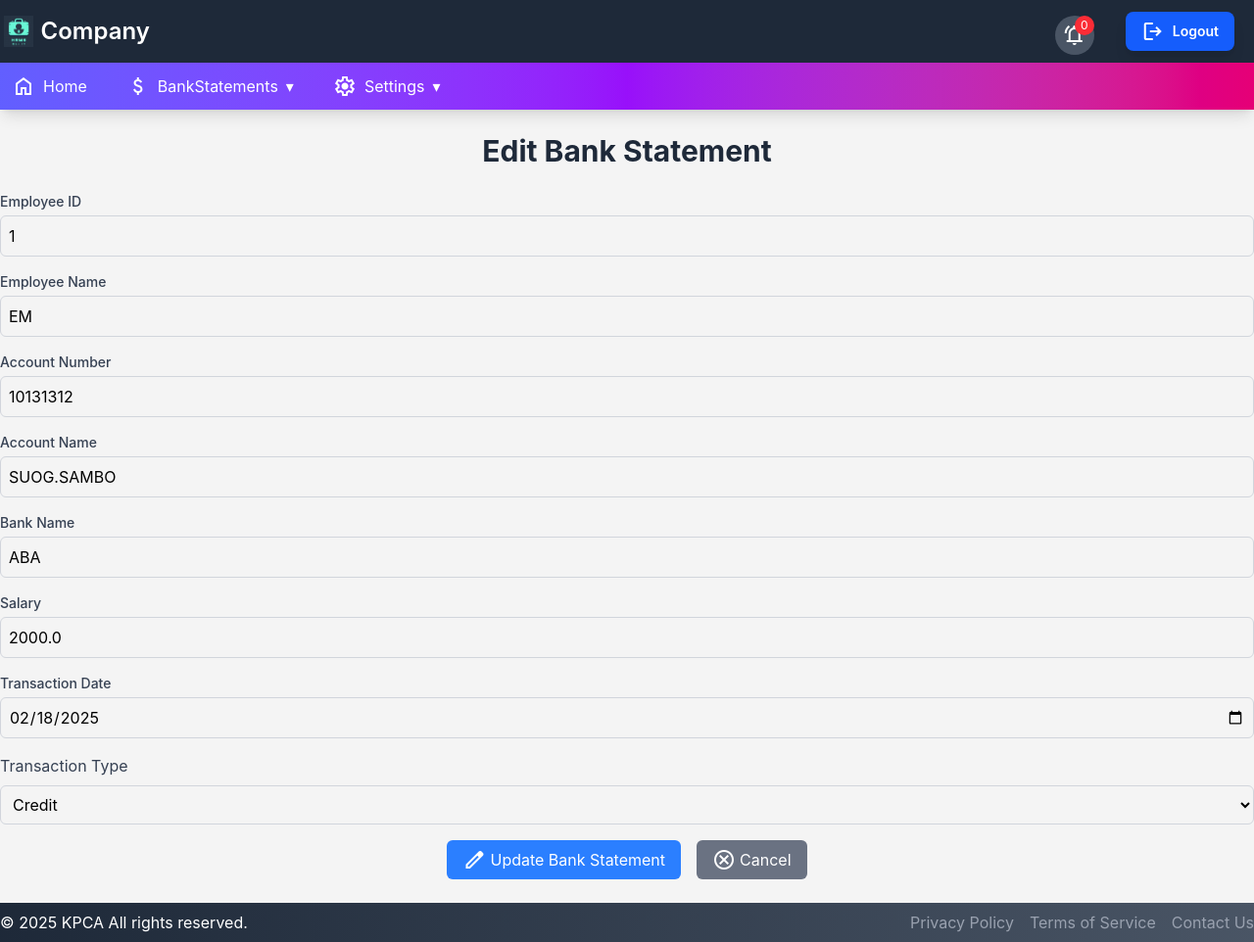
After one commit to suongsambo/hrms-web-app-python, a Flask app: page /bankstatement/edit/1 in a window 1280 px wide. The commit adds this page. Shown: the whole page at 98% size. Run offline with Flask 3, Linux system fonts and the light colour scheme; data comes from the database, SQL or seed files in the repository; both versions use the stored data as it was after the commit; some libraries are stand-ins or nearby versions; some web fonts are replaced.

Commit message:
add bankstatement

```diff
--- a/app.py
+++ b/app.py
@@ -293,8 +293,11 @@ def init_db():
         conn.execute('''
             CREATE TABLE IF NOT EXISTS bankstatement (
                 id INTEGER PRIMARY KEY AUTOINCREMENT,
+                created_at DATETIME DEFAULT CURRENT_TIMESTAMP,
+                updated_at DATETIME DEFAULT CURRENT_TIMESTAMP,
                 employee_id INTEGER NOT NULL,
                 employee_name TEXT NOT NULL,
+                account_name TEXT NOT NULL,
                 account_number TEXT NOT NULL,
                 bank_name TEXT NOT NULL,
                 salary REAL NOT NULL,
@@ -315,11 +318,12 @@ def create_bankstatement():
         with get_db_connection() as conn:
             employees = conn.execute(
                 'SELECT id, name FROM employees').fetchall()
-        return render_template('add_bankstatement.html', employees=employees)
+        return render_template('/bankstatements/add_bankstatement.html', employees=employees)
 
     # Handle POST request to get form data and insert into database
     employee_id = request.form.get('employee_id')
     employee_name = request.form.get('employee_name')
+    account_name = request.form.get('account_name')
     account_number = request.form.get('account_number')
     bank_name = request.form.get('bank_name')
     salary = request.form.get('salary')
@@ -329,9 +333,9 @@ def create_bankstatement():
     # Insert data into database
     with get_db_connection() as conn:
         conn.execute('''
-            INSERT INTO bankstatement (employee_id, employee_name, account_number, bank_name, salary, transaction_date, transaction_type)
-            VALUES (?, ?, ?, ?, ?, ?, ?)
-        ''', (employee_id, employee_name, account_number, bank_name, salary, transaction_date, transaction_type))
+            INSERT INTO bankstatement (employee_id, employee_name, account_name, account_number, bank_name, salary, transaction_date, transaction_type)
+            VALUES (?, ?, ?, ?, ?, ?, ?, ?)
+        ''', (employee_id, employee_name, account_name, account_number, bank_name, salary, transaction_date, transaction_type))
         conn.commit()
 
     flash('Bank statement created successfully', 'success')
@@ -344,7 +348,7 @@ def create_bankstatement():
 def get_all_bankstatements():
     with get_db_connection() as conn:
         bankstatements = conn.execute('SELECT * FROM bankstatement').fetchall()
-    return render_template('view_bankstatements.html', bankstatements=bankstatements)
+    return render_template('/bankstatements/view_bankstatements.html', bankstatements=bankstatements)
 
 # Route to view a single bank statement
 
@@ -354,7 +358,7 @@ def view_bankstatement(id):
     with get_db_connection() as conn:
         bankstatement = conn.execute(
             'SELECT * FROM bankstatement WHERE id = ?', (id,)).fetchone()
-    return render_template('view_bankstatement.html', bankstatement=bankstatement)
+    return render_template('/bankstatements/view_bankstatement.html', bankstatement=bankstatement)
 
 # Route to update a bank statement
 
@@ -369,6 +373,7 @@ def update_bankstatement(id):
         # Get form data
         employee_id = request.form.get('employee_id')
         employee_name = request.form.get('employee_name')
+        account_name = request.form.get('account_name')
         account_number = request.form.get('account_number')
         bank_name = request.form.get('bank_name')
         salary = request.form.get('salary')
@@ -379,15 +384,15 @@ def update_bankstatement(id):
         with get_db_connection() as conn:
             conn.execute('''
                 UPDATE bankstatement
-                SET employee_id = ?, employee_name = ?, account_number = ?, bank_name = ?, salary = ?, transaction_date = ?, transaction_type = ?
+                SET employee_id = ?, employee_name = ?, account_name = ?, account_number = ?, bank_name = ?, salary = ?, transaction_date = ?, transaction_type = ?
                 WHERE id = ?
-            ''', (employee_id, employee_name, account_number, bank_name, salary, transaction_date, transaction_type, id))
+            ''', (employee_id, employee_name, account_name, account_number, bank_name, salary, transaction_date, transaction_type, id))
             conn.commit()
 
         flash('Bank statement updated successfully', 'success')
         return redirect(url_for('get_all_bankstatements'))
 
-    return render_template('edit_bankstatement.html', bankstatement=bankstatement)
+    return render_template('/bankstatements/edit_bankstatement.html', bankstatement=bankstatement)
 
 # Route to delete a bank statement
 
--- /dev/null
+++ b/templates/bankstatements/edit_bankstatement.html
@@ -0,0 +1,138 @@
+{% extends 'base.html' %} {% block title %}Edit Bank Statement{% endblock %} {%
+block content %}
+
+<div class="container mx-auto py-6">
+  <h1 class="text-3xl font-bold text-center text-gray-800 mb-6">
+    Edit Bank Statement
+  </h1>
+
+  <form id="bankStatementForm" method="POST">
+    <div class="mb-4">
+      <label for="employee_id" class="block text-sm font-medium text-gray-700"
+        >Employee ID</label
+      >
+      <input
+        type="text"
+        id="employee_id"
+        name="employee_id"
+        value="{{ bankstatement['employee_id'] }}"
+        class="mt-1 block w-full p-2 border border-gray-300 rounded-md"
+      />
+    </div>
+
+    <div class="mb-4">
+      <label for="employee_name" class="block text-sm font-medium text-gray-700"
+        >Employee Name</label
+      >
+      <input
+        type="text"
+        id="employee_name"
+        name="employee_name"
+        value="{{ bankstatement['employee_name'] }}"
+        class="mt-1 block w-full p-2 border border-gray-300 rounded-md"
+      />
+    </div>
+
+    <div class="mb-4">
+      <label
+        for="account_number"
+        class="block text-sm font-medium text-gray-700"
+        >Account Number</label
+      >
+      <input
+        type="text"
+        id="account_number"
+        name="account_number"
+        value="{{ bankstatement['account_number'] }}"
+        class="mt-1 block w-full p-2 border border-gray-300 rounded-md"
+      />
+    </div>
+
+    <div class="mb-4">
+      <label for="account_name" class="block text-sm font-medium text-gray-700"
+        >Account Name</label
+      >
+      <input
+        type="text"
+        id="account_name"
+        name="account_name"
+        value="{{ bankstatement['account_name'] }}"
+        class="mt-1 block w-full p-2 border border-gray-300 rounded-md"
+      />
+    </div>
+
+    <div class="mb-4">
+      <label for="bank_name" class="block text-sm font-medium text-gray-700"
+        >Bank Name</label
+      >
+      <input
+        type="text"
+        id="bank_name"
+        name="bank_name"
+        value="{{ bankstatement['bank_name'] }}"
+        class="mt-1 block w-full p-2 border border-gray-300 rounded-md"
+      />
+    </div>
+
+    <div class="mb-4">
+      <label for="salary" class="block text-sm font-medium text-gray-700"
+        >Salary</label
+      >
+      <input
+        type="text"
+        id="salary"
+        name="salary"
+        value="{{ bankstatement['salary'] }}"
+        class="mt-1 block w-full p-2 border border-gray-300 rounded-md"
+      />
+    </div>
+
+    <div class="mb-4">
+      <label
+        for="transaction_date"
+        class="block text-sm font-medium text-gray-700"
+        >Transaction Date</label
+      >
+      <input
+        type="date"
+        id="transaction_date"
+        name="transaction_date"
+        value="{{ bankstatement['transaction_date'] }}"
+        class="mt-1 block w-full p-2 border border-gray-300 rounded-md"
+      />
+    </div>
+
+    <div class="mb-4">
+      <label for="transaction_type" class="block text-gray-700"
+        >Transaction Type</label
+      >
+      <select
+        id="transaction_type"
+        name="transaction_type"
+        class="mt-2 p-2 w-full border border-gray-300 rounded-md"
+        required
+      >
+        <option value="Credit">Credit</option>
+        <option value="Debit">Debit</option>
+      </select>
+    </div>
+
+    <div class="flex justify-center gap-x-4">
+      <button
+        type="submit"
+        class="bg-blue-500 text-white px-4 py-2 rounded-md hover:bg-blue-600 flex items-center"
+      >
+        <span class="material-symbols-outlined mr-1">edit</span>
+        Update Bank Statement
+      </button>
+      <a
+        href="/bankstatements"
+        class="bg-gray-500 text-white px-4 py-2 rounded-md hover:bg-gray-600 flex items-center"
+      >
+        <span class="material-symbols-outlined mr-1">cancel</span>
+        Cancel
+      </a>
+    </div>
+  </form>
+</div>
+{% endblock %}
--- a/templates/view_bankstatements.html
+++ b/templates/bankstatements/view_bankstatements.html
@@ -20,7 +20,7 @@ block content %}
   function printBankStatements() {
     let table = document.querySelector("#bankstatements-table").cloneNode(true);
     // Hide unnecessary columns or customize as needed
-    let columnsToHide = [7]; // Example: Hide the "Actions" column
+    let columnsToHide = [8]; // Example: Hide the "Actions" column
     table.querySelectorAll("thead tr th").forEach((th, index) => {
       if (columnsToHide.includes(index)) {
         th.style.display = "none";
@@ -125,6 +125,7 @@ block content %}
             <th class="px-4 py-2 text-left text-gray-700">ID</th>
             <th class="px-4 py-2 text-left text-gray-700">Employee Name</th>
             <th class="px-4 py-2 text-left text-gray-700">Account Number</th>
+            <th class="px-4 py-2 text-left text-gray-700">Account Name</th>
             <th class="px-4 py-2 text-left text-gray-700">Bank Name</th>
             <th class="px-4 py-2 text-left text-gray-700">Salary</th>
             <th class="px-4 py-2 text-left text-gray-700">Transaction Date</th>
@@ -138,6 +139,7 @@ block content %}
             <td class="px-4 py-2">{{ bankstatement.id }}</td>
             <td class="px-4 py-2">{{ bankstatement.employee_name }}</td>
             <td class="px-4 py-2">{{ bankstatement.account_number }}</td>
+            <td class="px-4 py-2">{{ bankstatement.account_name }}</td>
             <td class="px-4 py-2">{{ bankstatement.bank_name }}</td>
             <td class="px-4 py-2">{{ bankstatement.salary }}</td>
             <td class="px-4 py-2">{{ bankstatement.transaction_date }}</td>
```
Also changed, not shown: templates/bankstatements/add_bankstatement.html (renamed from templates/add_bankstatement.html, +12 -0 lines), templates/bankstatements/view_bankstatement.html (added, +56 -0 lines), database/hr_management.db.
